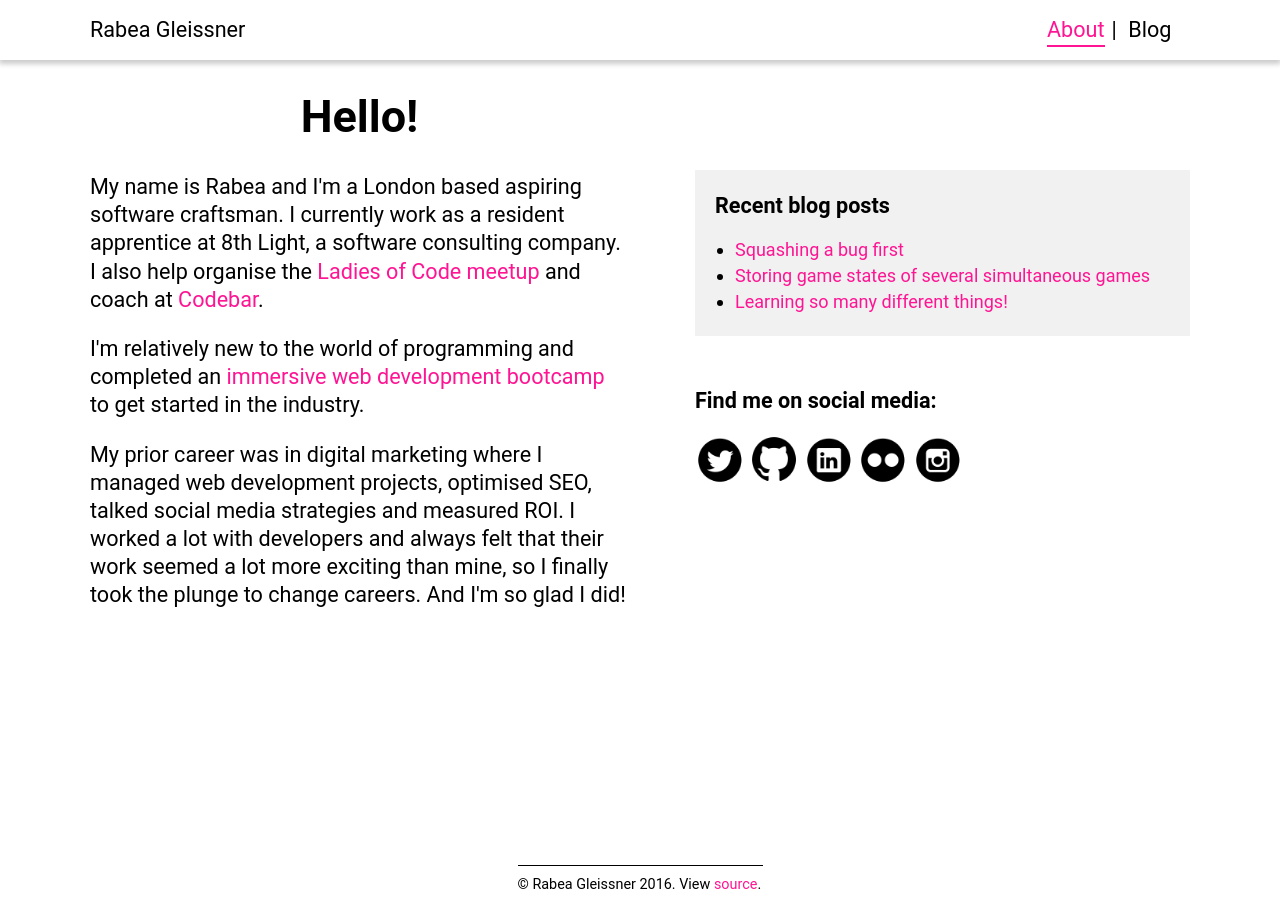
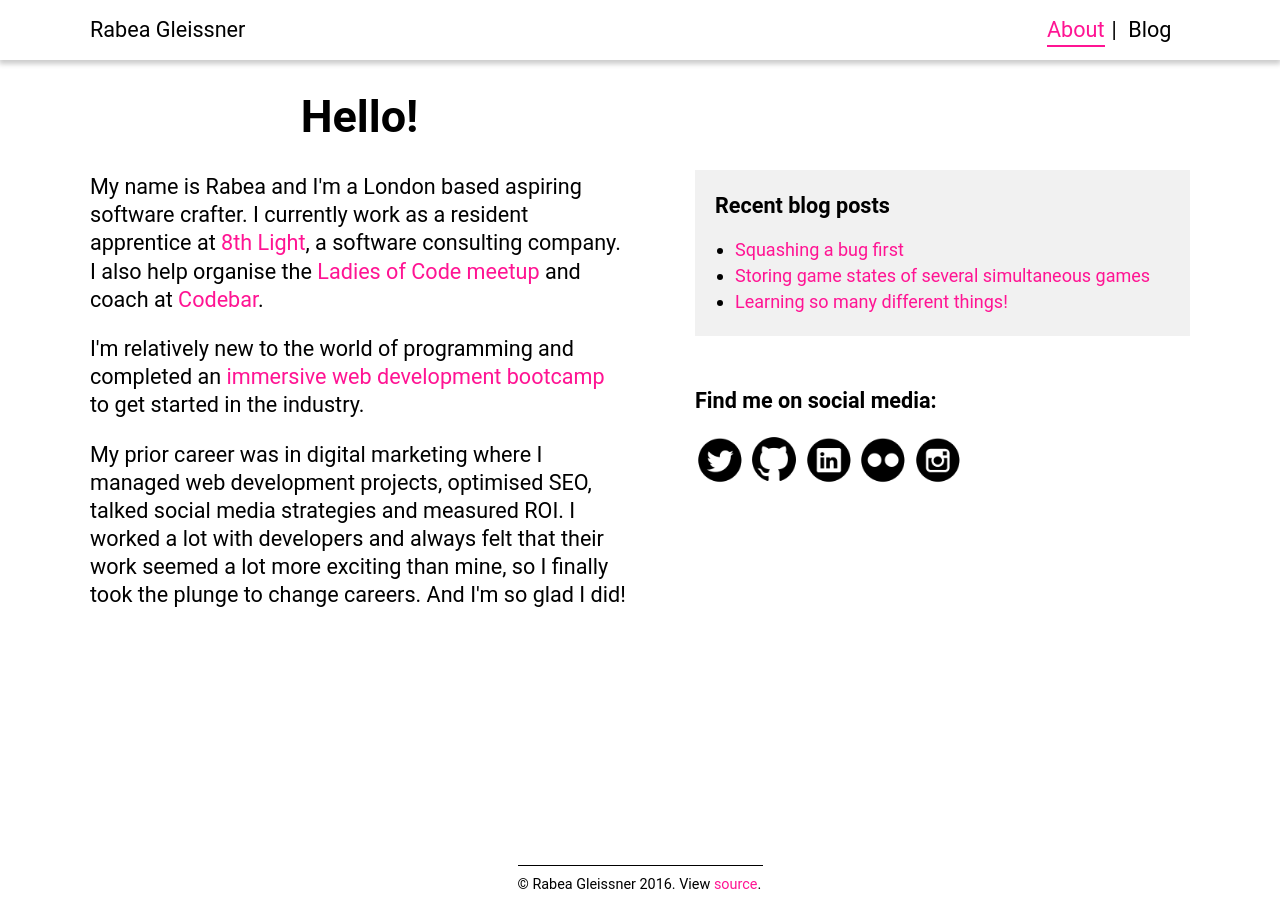
Before and after one commit to RabeaGleissner/RabeaGleissner.github.io, a Jekyll site: the page built from index.html, in a window 1280 px wide. Built offline with Jekyll 4.4.1, drawn with Linux system fonts in a browser that asks for light colours.

Commit message:
adds links to 8L website

```diff
--- a/_layouts/apprenticeship-blog.html
+++ b/_layouts/apprenticeship-blog.html
@@ -4,7 +4,7 @@
   {{ content }}
   </section>
   <aside class="apprenticeship-intro my-other-blogs grey-box apprenticeship">
-   <p>I currently work as a resident apprentice at 8th Light. As part of my apprenticeship I write a blog post every day.
+   <p>I currently work as a resident apprentice at <a href="https://8thlight.com/locations/london" target="_blank">8th Light</a>. As part of my apprenticeship I write a blog post every day.
    <br>
    <br>
    The purpose of this daily exercise is to improve my writing skills and to reflect on what I'm learning every day.
--- a/index.html
+++ b/index.html
@@ -4,7 +4,7 @@ layout: home
 
 <div class="about-text">
   <h1>Hello!</h1>
-  <p>My name is Rabea and I'm a London based aspiring software craftsman. I currently work as a resident apprentice at 8th Light, a software consulting company. I also help organise the <a href="http://www.meetup.com/Ladies-of-Code-UK/" target="_blank">Ladies of Code meetup</a> and coach at <a href="https://codebar.io/" target="_blank">Codebar</a>.</p>
+  <p>My name is Rabea and I'm a London based aspiring software crafter. I currently work as a resident apprentice at <a href="https://8thlight.com/locations/london" target="_blank">8th Light</a>, a software consulting company. I also help organise the <a href="http://www.meetup.com/Ladies-of-Code-UK/" target="_blank">Ladies of Code meetup</a> and coach at <a href="https://codebar.io/" target="_blank">Codebar</a>.</p>
   <p>I'm relatively new to the world of programming and completed an <a href="https://rabeameetscode.wordpress.com/" target="_blank">immersive web development  bootcamp</a> to get started in the industry.</p>
   <p>My prior career was in digital marketing where I managed web development projects, optimised SEO, talked social media strategies and measured ROI. I worked a lot with developers and always felt that their work seemed a lot more exciting than mine, so I finally took the plunge to change careers. And I'm so glad I did!</p>
 </div>
```
